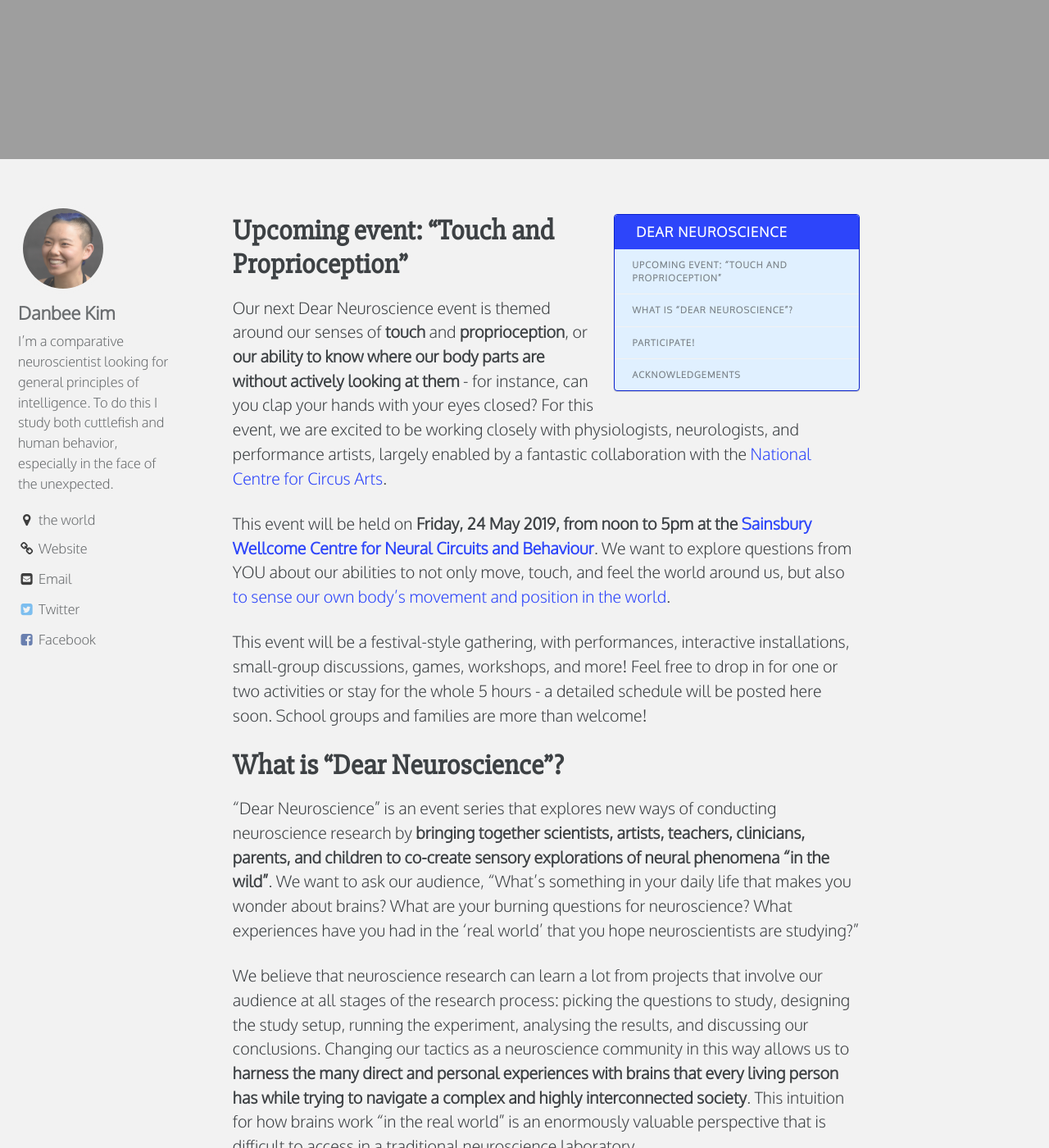
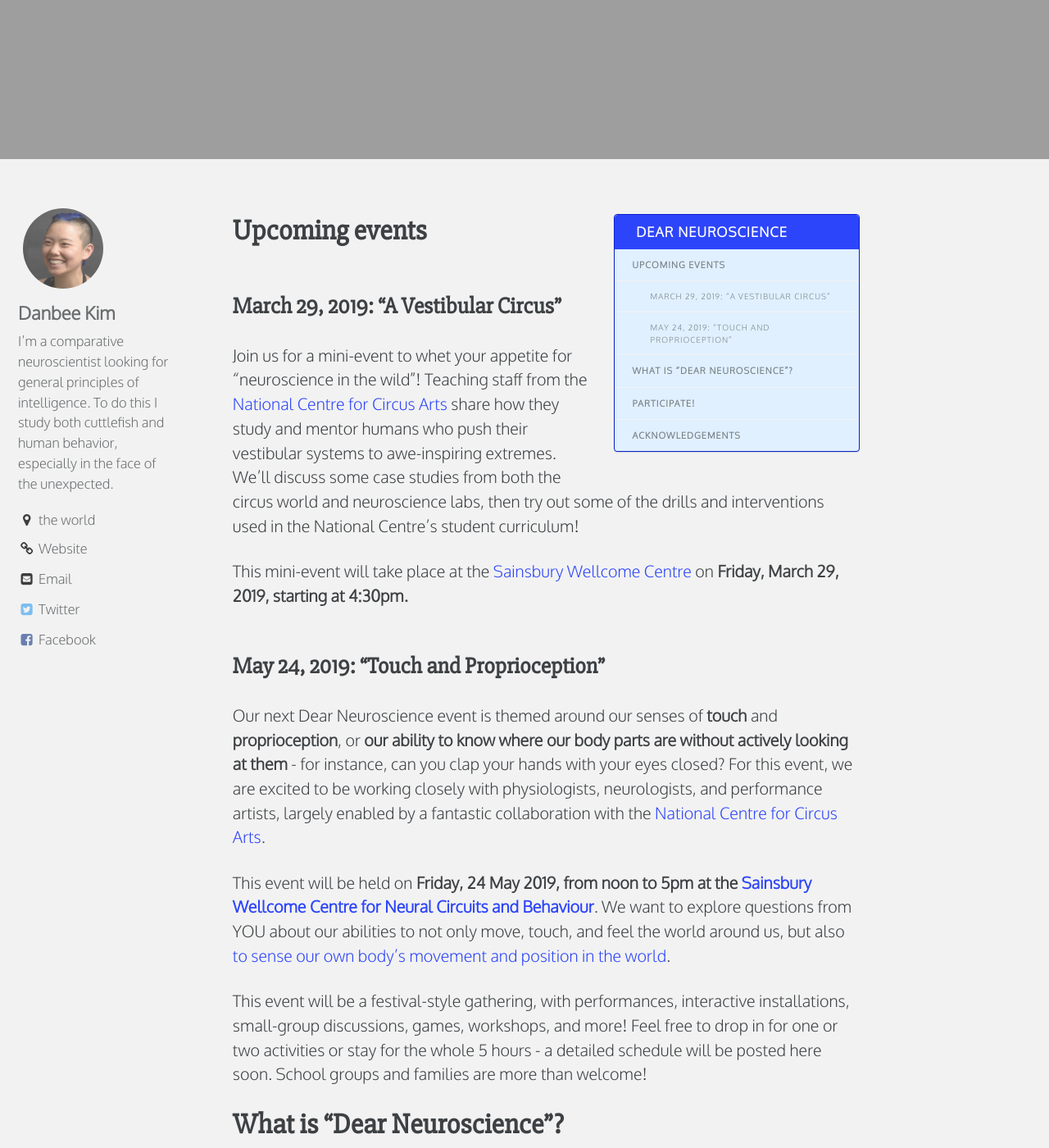
Before and after one commit to everymind/DearNeuroscience, a Jekyll site: the page built from index.md, in a window 1280 px wide and 1400 px high, scrolled down 866 px. Shown: the whole window at 82% size. Built offline with Jekyll 4.4.1, drawn with Linux system fonts in a browser that asks for light colours; comment, search, counter and statistics services are not loaded.

Commit message:
added alternatea hour event

```diff
--- a/index.md
+++ b/index.md
@@ -27,7 +27,15 @@ gallery:
 
 {% include toc icon="brain" title="Dear Neuroscience" %}
 
-# Upcoming event: "Touch and Proprioception"
+# Upcoming events
+
+## March 29, 2019: "A Vestibular Circus"
+
+Join us for a mini-event to whet your appetite for "neuroscience in the wild"! Teaching staff from the [National Centre for Circus Arts](https://www.nationalcircus.org.uk/) share how they study and mentor humans who push their vestibular systems to awe-inspiring extremes. We'll discuss some case studies from both the circus world and neuroscience labs, then try out some of the drills and interventions used in the National Centre's student curriculum!
+
+This mini-event will take place at the [Sainsbury Wellcome Centre](https://goo.gl/maps/BtRHagPzAuF2) on **Friday, March 29, 2019, starting at 4:30pm.**
+
+## May 24, 2019: "Touch and Proprioception"
 
 Our next Dear Neuroscience event is themed around our senses of **touch** and **proprioception**, or **our ability to know where our body parts are without actively looking at them** - for instance, can you clap your hands with your eyes closed? For this event, we are excited to be working closely with physiologists, neurologists, and performance artists, largely enabled by a fantastic collaboration with the [National Centre for Circus Arts](https://www.nationalcircus.org.uk/).
 
```
